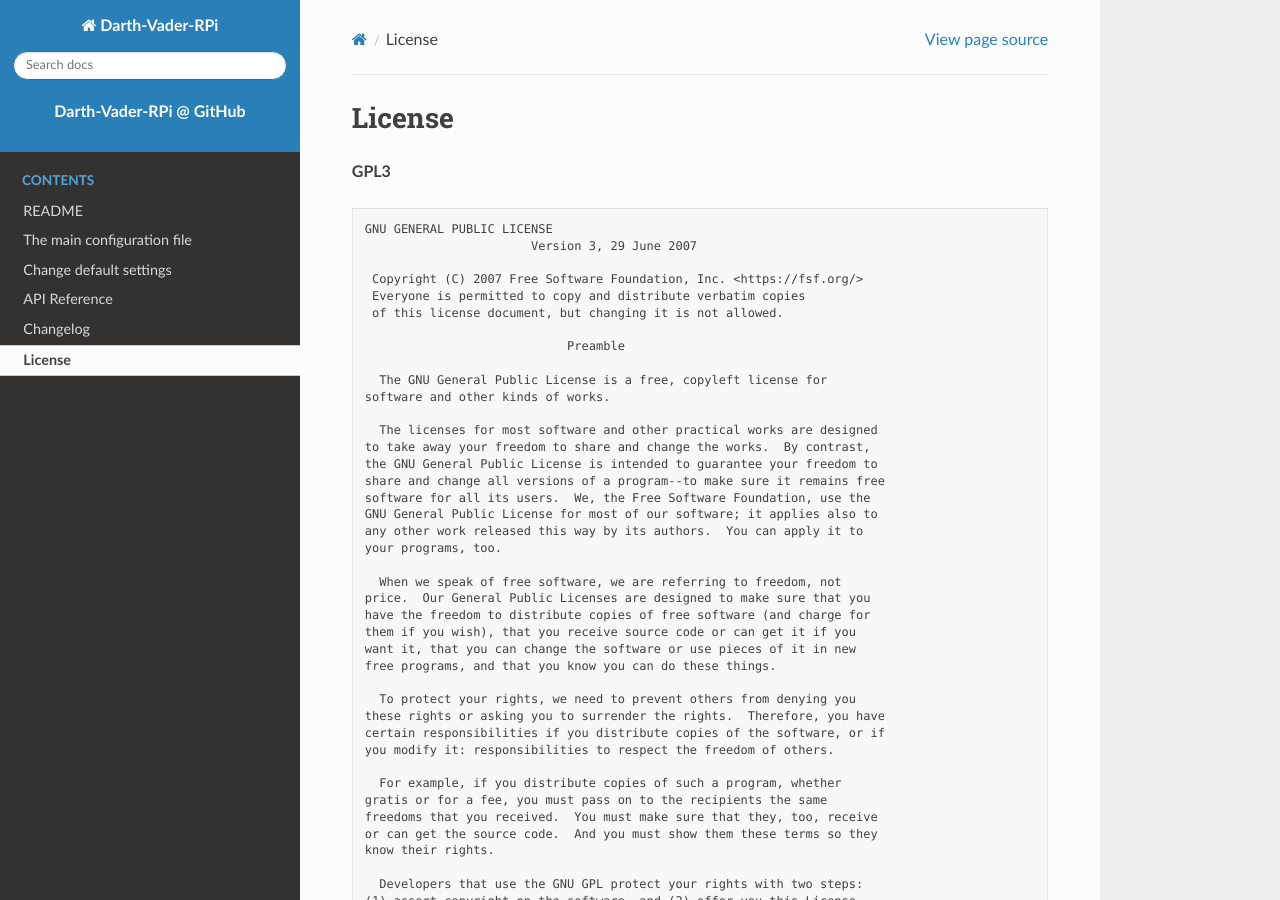
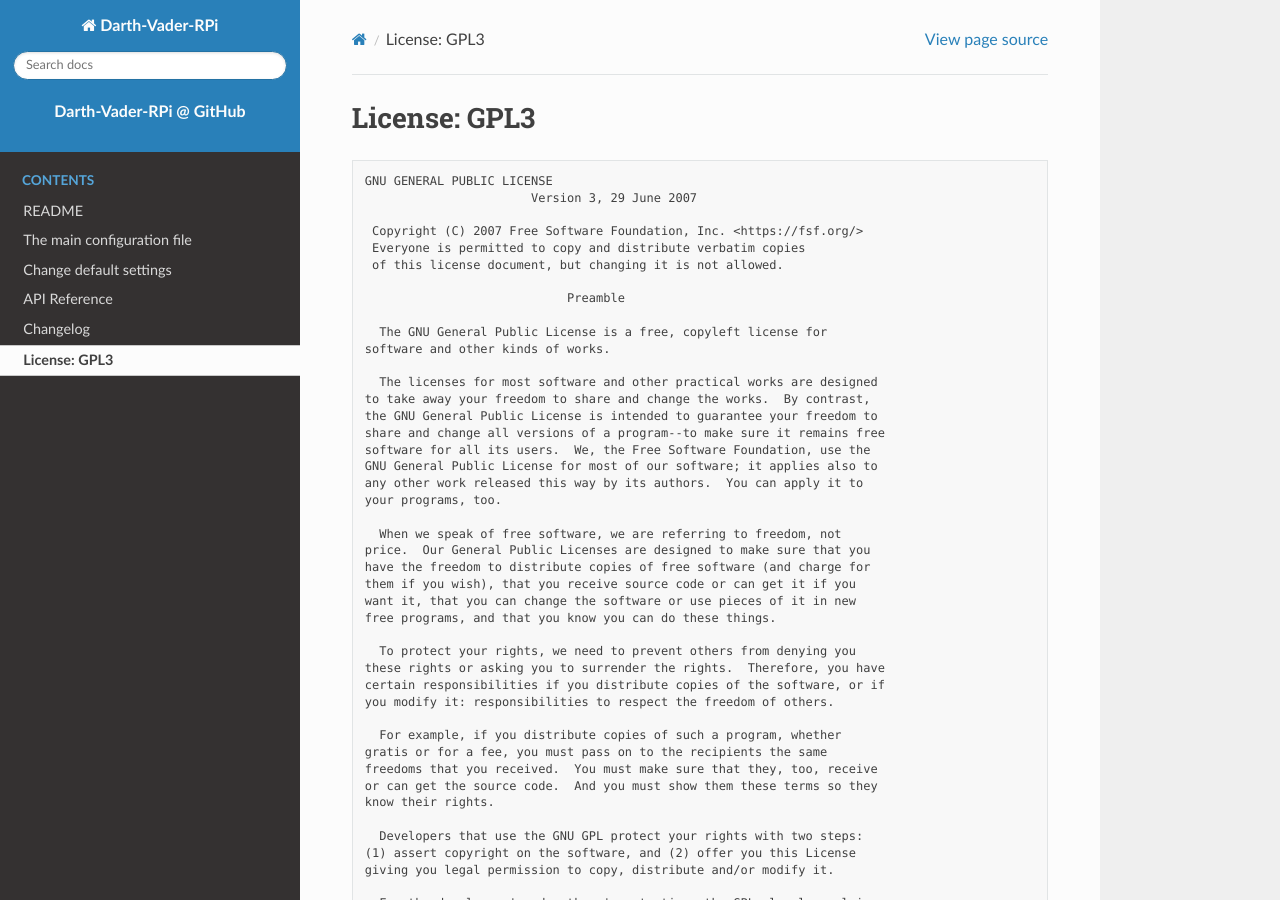
Before and after one commit to raul23/Darth-Vader-RPi, a Sphinx documentation site: the page built from docs/license.rst, in a window 1280 px wide and 900 px high. Built offline with Sphinx 7.4.7 and the Read the Docs theme 2.0.0, drawn with Linux system fonts in a browser that asks for light colours; some of the changed lines change nothing that is shown.

Commit message:
Update license.rst

```diff
--- a/docs/license.rst
+++ b/docs/license.rst
@@ -1,7 +1,5 @@
-=======
-License
-=======
-**GPL3**
-
+=============
+License: GPL3
+=============
 .. include:: license.txt
    :literal:
```
